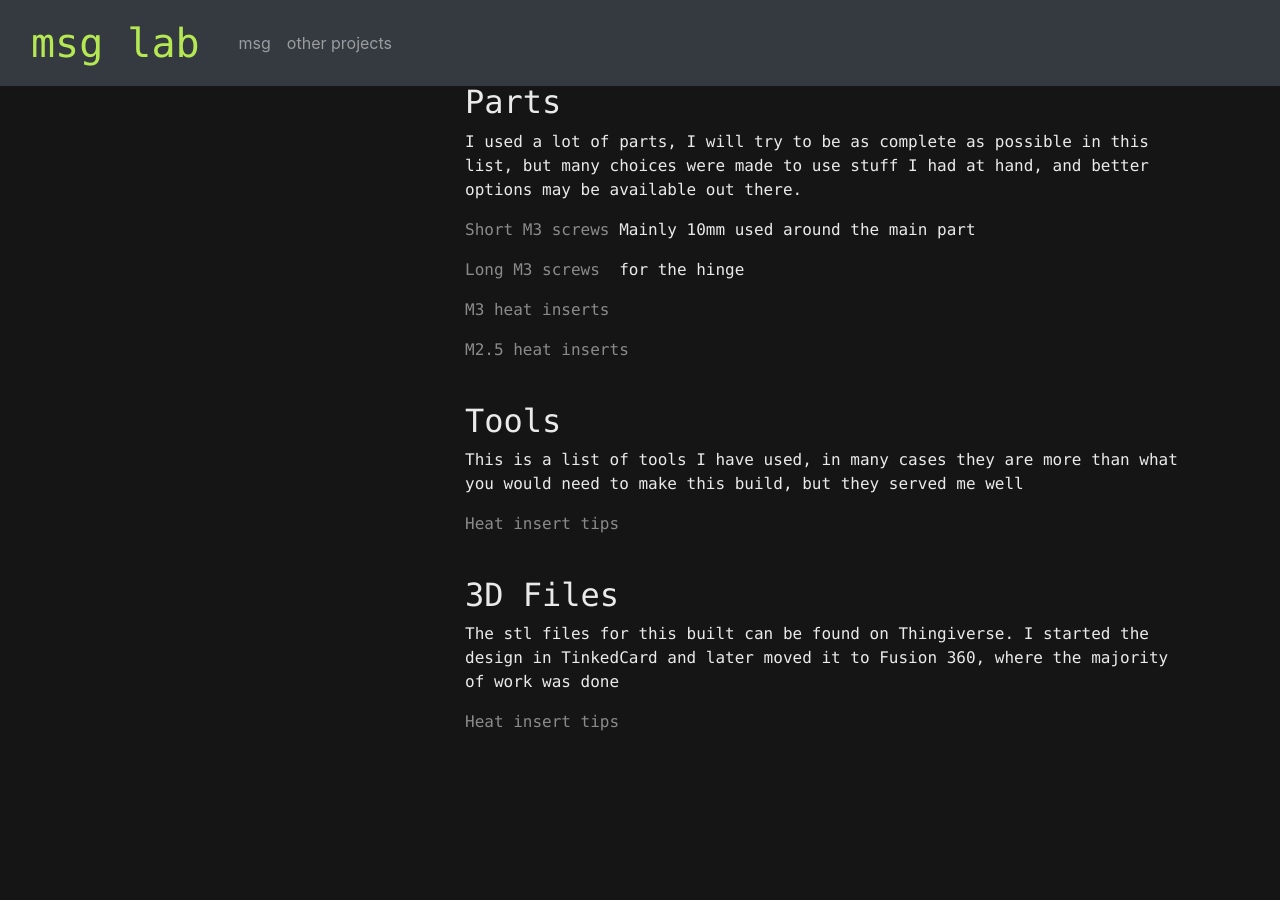
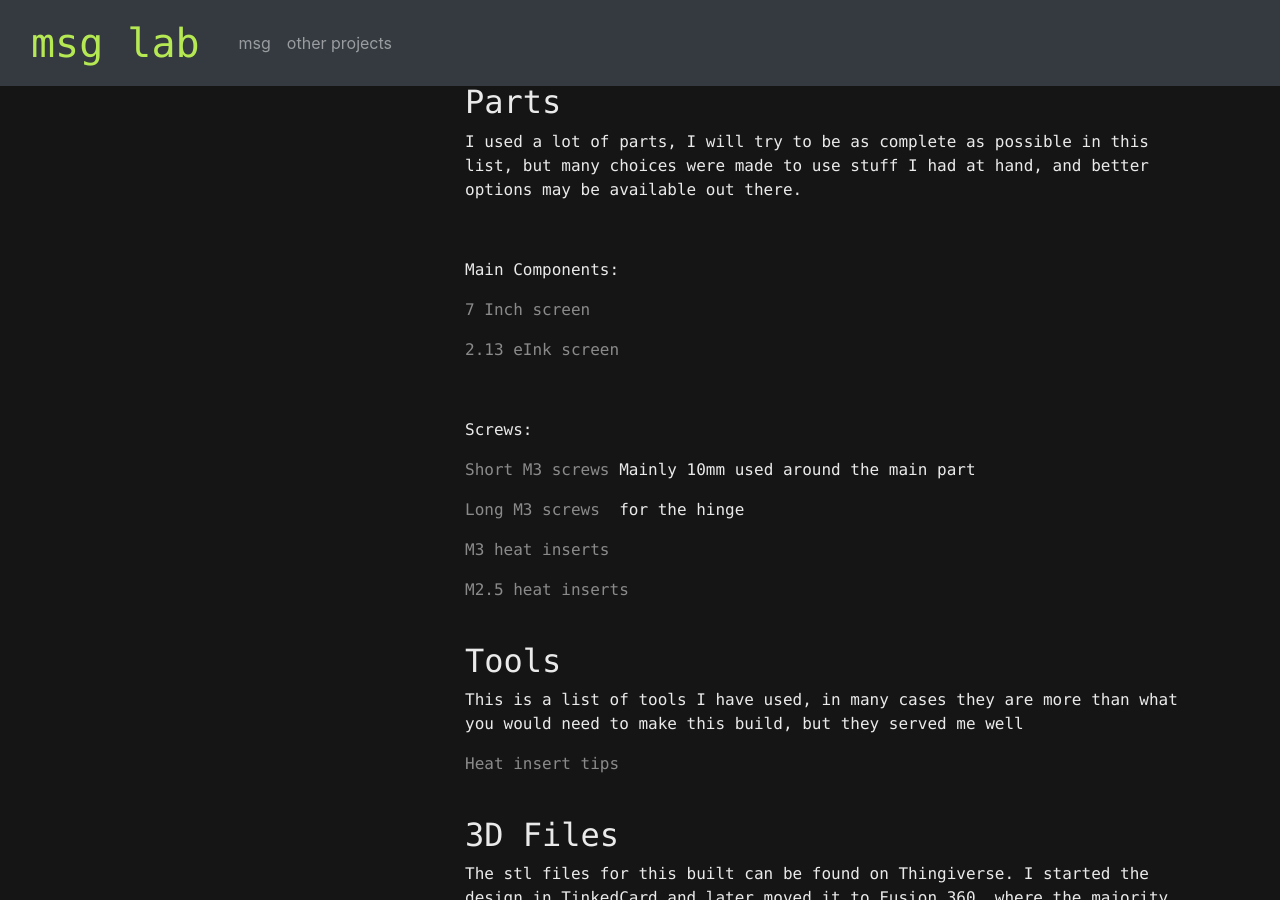
Before and after one commit to msglab/msglab, a Jekyll site: the page html/msg.html, which Jekyll copies as it is, in a window 1280 px wide and 900 px high, scrolled down 1210 px. Built offline with Jekyll 4.4.1, drawn with Linux system fonts in a browser that asks for light colours; nearby versions of some CDN libraries; library files that are not in the unit come from our copies; before the commit the page ends 2024 px from its top, so only the background shows below that.

Commit message:
Update msg.html

```diff
--- a/html/msg.html
+++ b/html/msg.html
@@ -85,11 +85,20 @@ font-family: Monaco, Bitstream Vera Sans Mono, Lucida Console, Terminal, monospa
           <p>The screen is a 7inch touchscreen, leaving some space to the right of it that I used to add an eInk display, breakout board and a Pimoroni micro dot phat</p>
         <br>
         <h2 id= "parts">Parts</h2>
+
+
         <p>I used a lot of parts, I will try to be as complete as possible in this list, but many choices were made to use stuff I had at hand, and better options may be available out there.</p>
+        <p>&nbsp;</p>
+        <p>Main Components:</p>
+        <p><a href="https://amzn.to/2HYAgUh" class="blog-link">7 Inch screen</a></p>
+        <p><a href="https://amzn.to/33E4bd3" class="blog-link">2.13 eInk screen</a></p>
+        <p>&nbsp;</p>
+        <p>Screws:</p>
         <p><a href="https://amzn.to/3llGHPL" class="blog-link">Short M3 screws</a> Mainly 10mm used around the main part</p>
         <p><a href="https://amzn.to/2SxJPvx" class="blog-link">Long M3 screws</a> &nbsp;for the hinge</p>
         <p><a href="https://amzn.to/3d7dtBl" class="blog-link">M3 heat inserts</a></p>
         <p><a href="https://amzn.to/2SxmrhF" class="blog-link">M2.5 heat inserts</a></p>
+
         <br>
         <h2 id= "tools">Tools</h2>
         <p>This is a list of tools I have used, in many cases they are more than what you would need to make this build, but they served me well</p>
```
